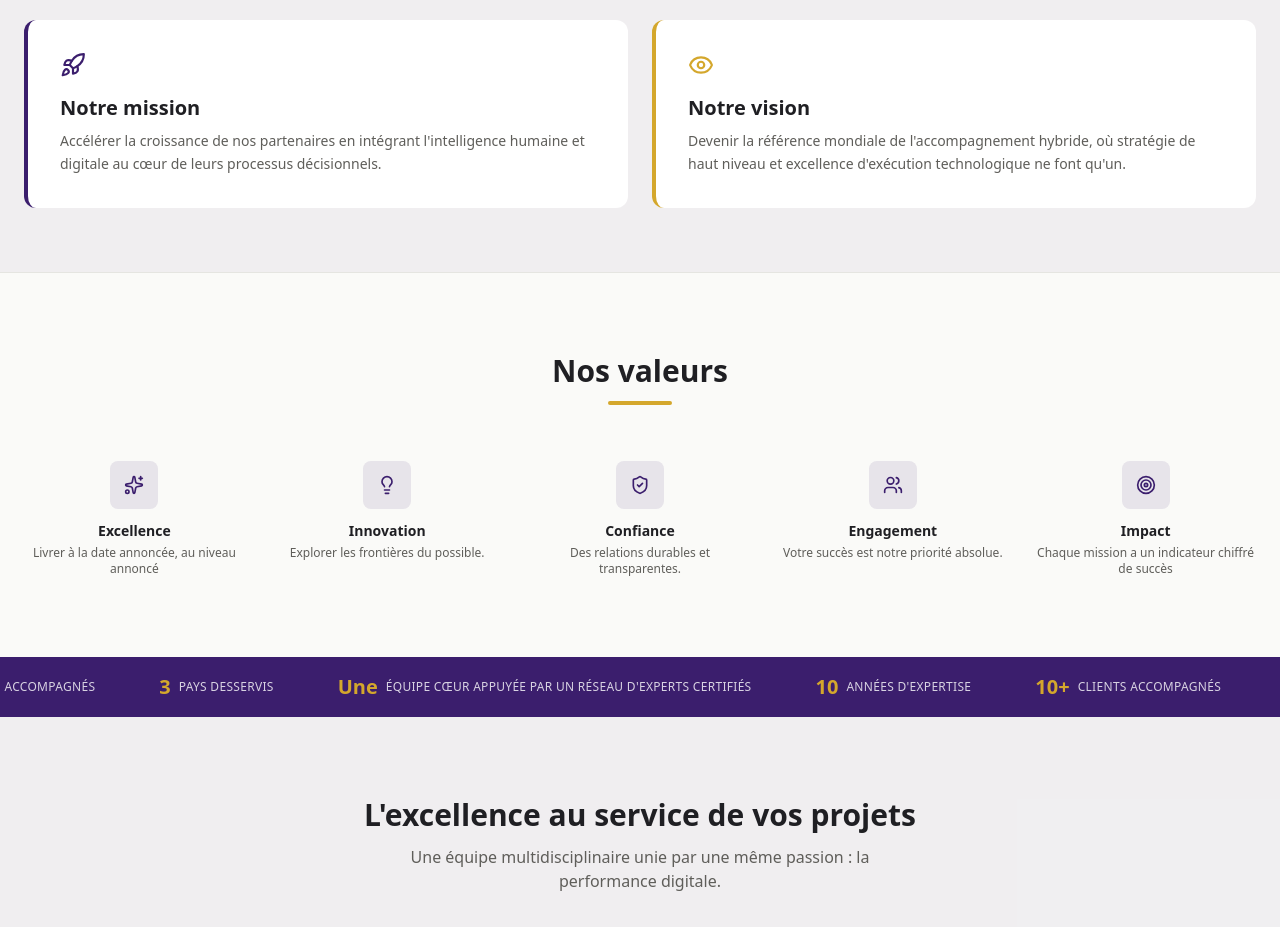
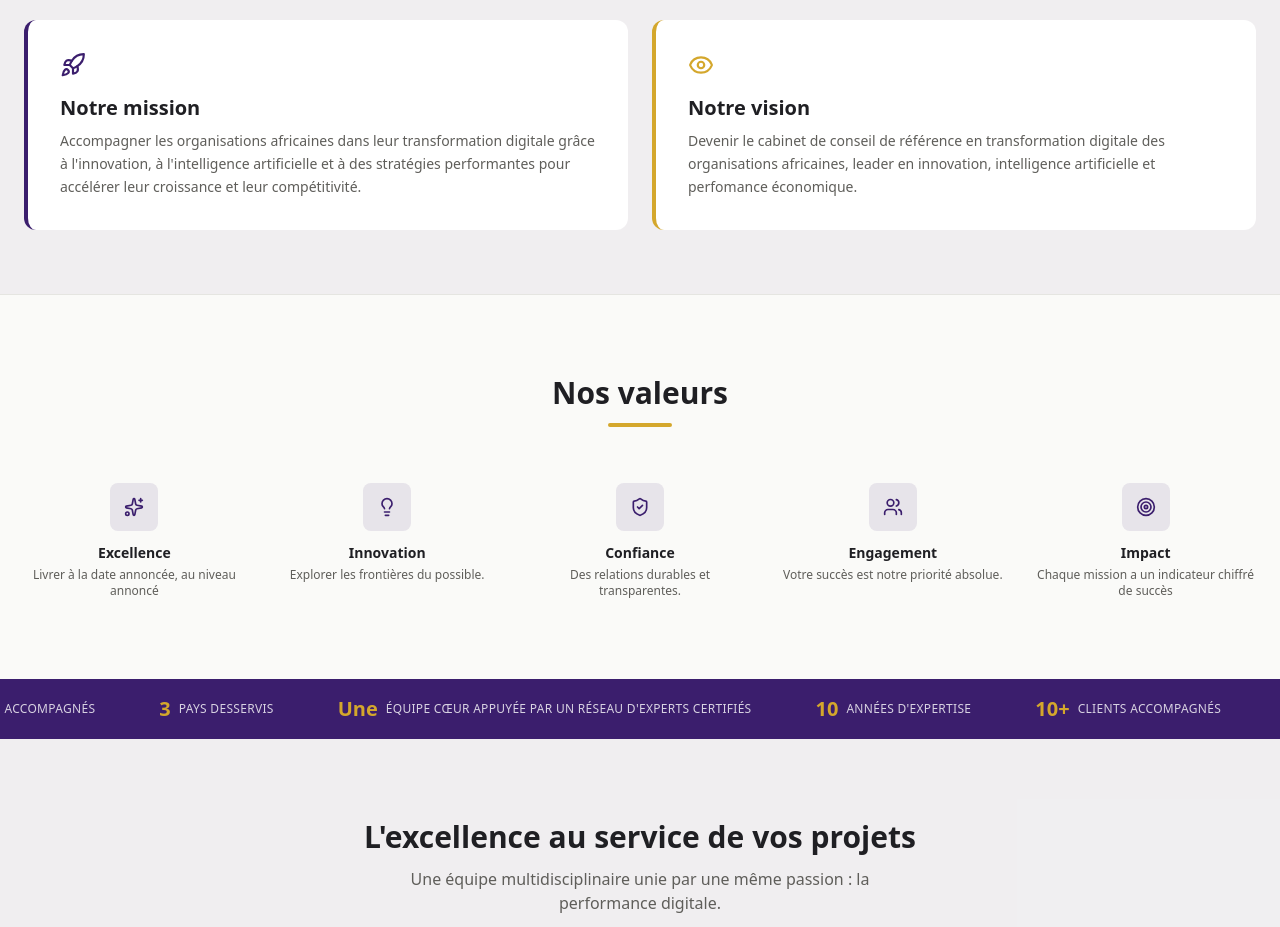
Before and after one commit to Blinks-Global-Business/blinks-website, a Next.js app: page /a-propos in a window 1280 px wide. Shown: the part 980-1907 px from the top of the page. Built offline with nearby package versions, Linux system fonts and the light colour scheme.

Commit message:
Update mission pour SEO

```diff
--- a/app/a-propos/page.jsx
+++ b/app/a-propos/page.jsx
@@ -62,16 +62,16 @@ export default function AboutPage() {
             <Rocket className="text-primary mb-4" size={26} />
             <h3 className="font-heading font-semibold text-xl text-text mb-2">Notre mission</h3>
             <p className="font-body text-sm text-text-muted leading-relaxed">
-              Accélérer la croissance de nos partenaires en intégrant l'intelligence humaine et digitale au
-              cœur de leurs processus décisionnels.
+              Accompagner les organisations africaines dans leur transformation digitale grâce à l'innovation,
+              à l'intelligence artificielle et à des stratégies performantes pour accélérer leur croissance et leur compétitivité.
             </p>
           </div>
           <div className="bg-white rounded-xl border-l-4 border-accent p-8">
             <Eye className="text-accent mb-4" size={26} />
             <h3 className="font-heading font-semibold text-xl text-text mb-2">Notre vision</h3>
             <p className="font-body text-sm text-text-muted leading-relaxed">
-              Devenir la référence mondiale de l'accompagnement hybride, où stratégie de haut niveau et
-              excellence d'exécution technologique ne font qu'un.
+              Devenir le cabinet de conseil de référence en transformation digitale des organisations africaines,
+              leader en innovation, intelligence artificielle et perfomance économique.
             </p>
           </div>
         </div>
--- a/app/page.jsx
+++ b/app/page.jsx
@@ -95,8 +95,8 @@ export default function HomePage() {
             Votre croissance, augmentée par l'intelligence
           </h2>
           <p className="font-body text-text-muted leading-relaxed">
-            Accélérer la croissance de nos partenaires en intégrant l'intelligence humaine
-            et digitale au cœur de leurs processus décisionnels.
+            Accompagner les organisations africaines dans leur transformation digitale grâce à l'innovation,
+            à l'intelligence artificielle et à des stratégies performantes pour accélérer leur croissance et leur compétitivité.
           </p>
         </div>
       </section>
```
